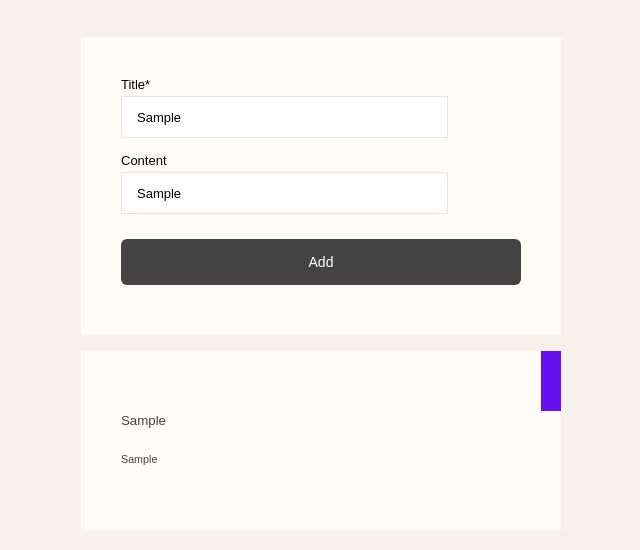
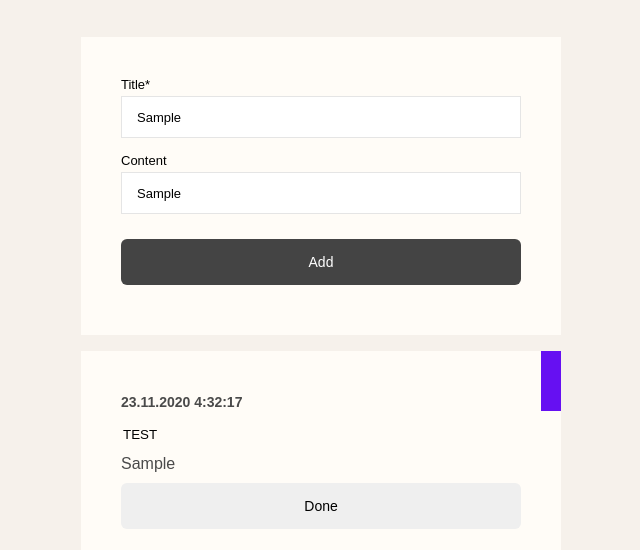
Before and after one commit to Pure-Javascript/todo_woohyun, a plain HTML site: page index.html in a window 1280 px wide. Both pictures are taken after typing "Sample", "Sample" into the empty fields and a click on the button "Add". Shown: the part 114-664 px from the top of the page, without its empty margins (319-959 px from the left). Drawn offline with Linux system fonts and the light colour scheme.

Commit message:
feat: edit todo

```diff
--- a/index.js
+++ b/index.js
@@ -18,7 +18,7 @@ window.onload = () => {
     list = [];
 
     constructor({ list }) {
-      this.list = list;
+      this.list = list.map(todo => new Todo(todo));
     }
 
     add({ todo }) {
@@ -26,6 +26,11 @@ window.onload = () => {
         return;
       }
       this.list.push(todo);
+    }
+
+    updateTodo({ todoId, values }) {
+      const targetTodo = this.list.find(({ id }) => id === todoId);
+      targetTodo.set(values);
     }
 
     toggleTodoDone({ index }) {
@@ -44,15 +49,21 @@ window.onload = () => {
     createdAt;
     isDone;
 
-    constructor({ title, content = '', createdAt = new Date(), isDone = false }) {
+    constructor({ id, title, content = '', createdAt = new Date(), isDone = false }) {
       if (typeof title === 'undefined') {
         new Error('Title is required');
       }
-      this.id = Date.now();
+      this.id = id || Date.now();
       this.title = title;
       this.content = content;
       this.createdAt = createdAt;
       this.isDone = isDone;
+    }
+
+    set(values) {
+      Object.entries(values).forEach(([key, value]) => {
+        this[key] = value;
+      });
     }
 
     toggleDone() {
@@ -70,20 +81,30 @@ window.onload = () => {
   }
 
   const getRandomColor = () => Object.keys(COLORS)[Math.floor(Math.random(0, 12) * 10)];
+  const formatDate = (date) => `${date.getDate()}.${date.getMonth()}.${date.getFullYear()}
+   ${date.getHours()}:${date.getMinutes()}:${date.getSeconds()}`;
 
   const renderTodo = ({ id, title, content, createdAt, isDone }) => {
     if (!id || !title ) {
       return;
     }
     return `
-      <li class="card list__item" data-id=${id}>
+      <li class="card list__item todo" data-id=${id}>
         <span class="card__label ${getRandomColor()}"></span>
-        <h5>
-          ${title}
-        </h5>
-        <h6>
-          ${content}
-        </h6>
+        <div class="todo__body">
+          <span class="todo__date">${formatDate(new Date(createdAt))}</span>
+          <h5 class="todo__title">
+            <input class="title__input" value="TEST">
+          </h5>
+          <p class="todo__content">
+            ${content}
+          </p>
+          ${
+            isDone
+              ? `<button>Adjective</button>`
+              : `<button>Done</button>`
+          }
+        </div>
       </li>
     `
   }
@@ -137,7 +158,18 @@ window.onload = () => {
       'beforeend',
       renderTodo(newTodo),
     );
+  });
 
-    console.log(todoList);
+  $todoList.addEventListener('click', ({ target }) => {
+    if (target.classList.contains('title__input')) {
+      target.addEventListener('focusout', () => {
+        const {dataset: {id}} = target.closest('.todo');
+        todoList.updateTodo({ todoId: parseInt(id), values: {title: target.value }});
+        localStorage.setItem(
+          LOCAL_STORAGE_KEY,
+          JSON.stringify(todoList.list),
+        );
+      });
+    }
   });
 }
--- a/style.css
+++ b/style.css
@@ -152,7 +152,7 @@ button {
 
 .form__input {
   padding: 0 15px;
-  max-width: 295px;
+  max-width: 400px;
   height: 40px;
   font-size: 13px;
 }
@@ -189,3 +189,48 @@ button.primary {
 .list__item {
   margin: 0 auto 10px;
 }
+.todo__date {
+  line-height: 22px;
+  font-size: 14px;
+  font-weight: 700;
+  font-size: normal;
+  color: #4a4a4a;
+}
+
+.todo__title {
+  position: relative;
+  margin: 10px 0;
+  font-size: 20px;
+  line-height: 20px;
+  color: var(--primary);
+}
+
+.todo__title:hover {
+  background-color: #efefef;
+}
+
+.todo__title input {
+  display: block;
+  width: 100%;
+  height: 20px;
+  background-color: rgba(0,0,0,0);
+  border: none;
+}
+
+.todo__title input:hover {
+  cursor: default;
+}
+
+.todo__content {
+  margin: 10px 0;
+  color: #4a4a4a;
+}
+
+.todo button {
+  width: 100%;
+}
+
+.todo button:hover {
+  opacity: 0.8;
+  cursor: pointer;
+}
```
Also changed, not shown: 1 other file.
